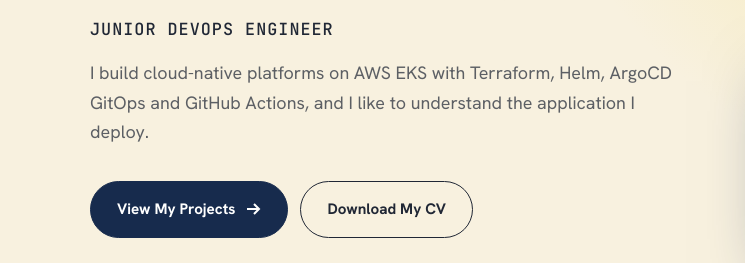
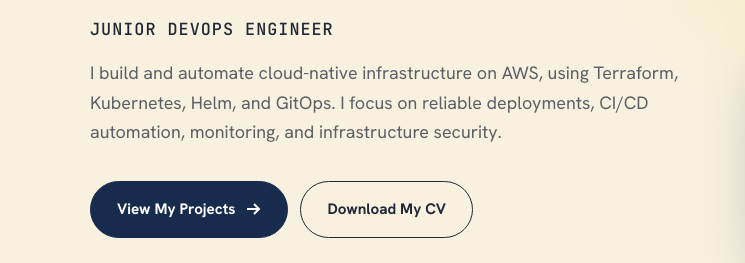
Before and after one commit to seela-2001/my-new-portfolio, a plain HTML site: page index.html in a window 1280 px wide. Shown: the part 480-743 px from the top of the page, 0-745 px from the left. Drawn offline with Linux system fonts and the light colour scheme.

Commit message:
edited description

```diff
--- a/index.html
+++ b/index.html
@@ -203,7 +203,7 @@ footer{background:var(--deep);color:rgba(248,241,223,.65);text-align:center;font
 <div class="pill rv"><b></b>Open to Junior DevOps / Cloud roles</div>
 <h1 class="rv">Sohila <span>Mustafa</span></h1>
 <p class="role rv">Junior DevOps Engineer</p>
-<p class="lead rv">I build cloud-native platforms on AWS EKS with Terraform, Helm, ArgoCD GitOps and GitHub Actions, and I like to understand the application I deploy.</p>
+<p class="lead rv">I build and automate cloud-native infrastructure on AWS, using Terraform, Kubernetes, Helm, and GitOps. I focus on reliable deployments, CI/CD automation, monitoring, and infrastructure security.</p>
 <div class="btns rv">
 <a class="btn p" href="#projects">View My Projects <svg width="16" height="16" viewBox="0 0 16 16" fill="none" stroke="currentColor" stroke-width="2"><path d="M2 8h12M9 3l5 5-5 5"/></svg></a>
 <a class="btn g" href="https://sohila-mustafa.vercel.app/Sohila_Mustafa_DevOps-Engineer.pdf">Download My CV</a>
```
